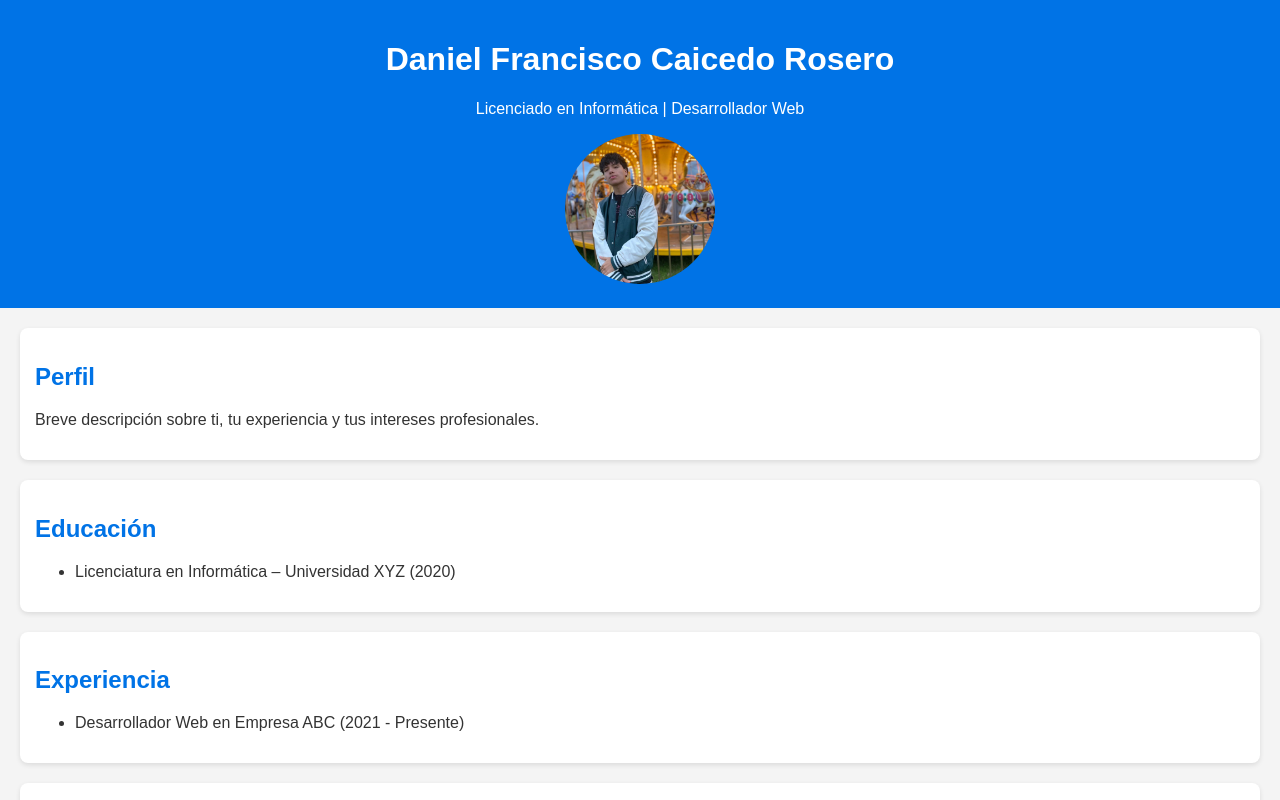
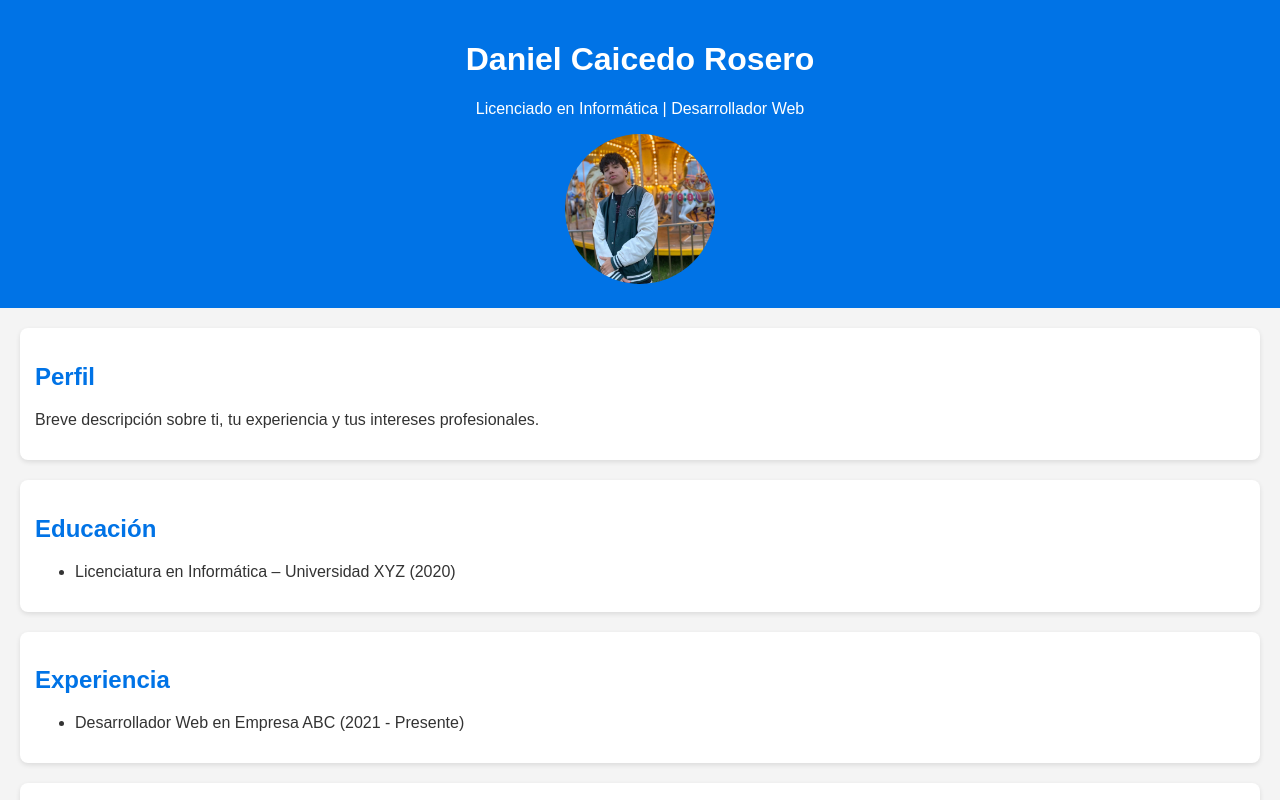
Before and after one commit to Dembow-G/Hoja_de_vida, a plain HTML site: page index.html in a window 1280 px wide. Shown: the top 800 px of the page. Drawn offline with Linux system fonts and the light colour scheme.

Commit message:
Actualizado nombre en la hoja de vida

```diff
--- a/index.html
+++ b/index.html
@@ -43,7 +43,7 @@
 </head>
 <body>
     <header>
-        <h1>Daniel Francisco Caicedo Rosero</h1>
+        <h1>Daniel Caicedo Rosero</h1>
         <p>Licenciado en Informática | Desarrollador Web</p>
         <div class="foto">
             <!-- Rama foto: aquí agregas tu foto -->
```
